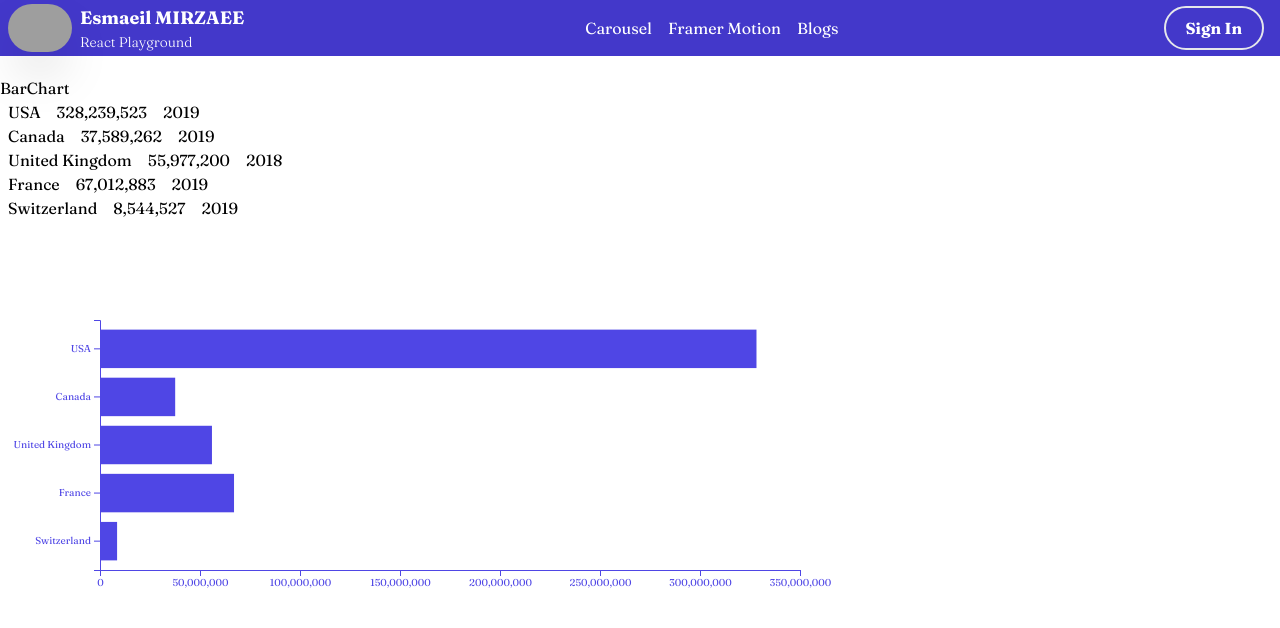
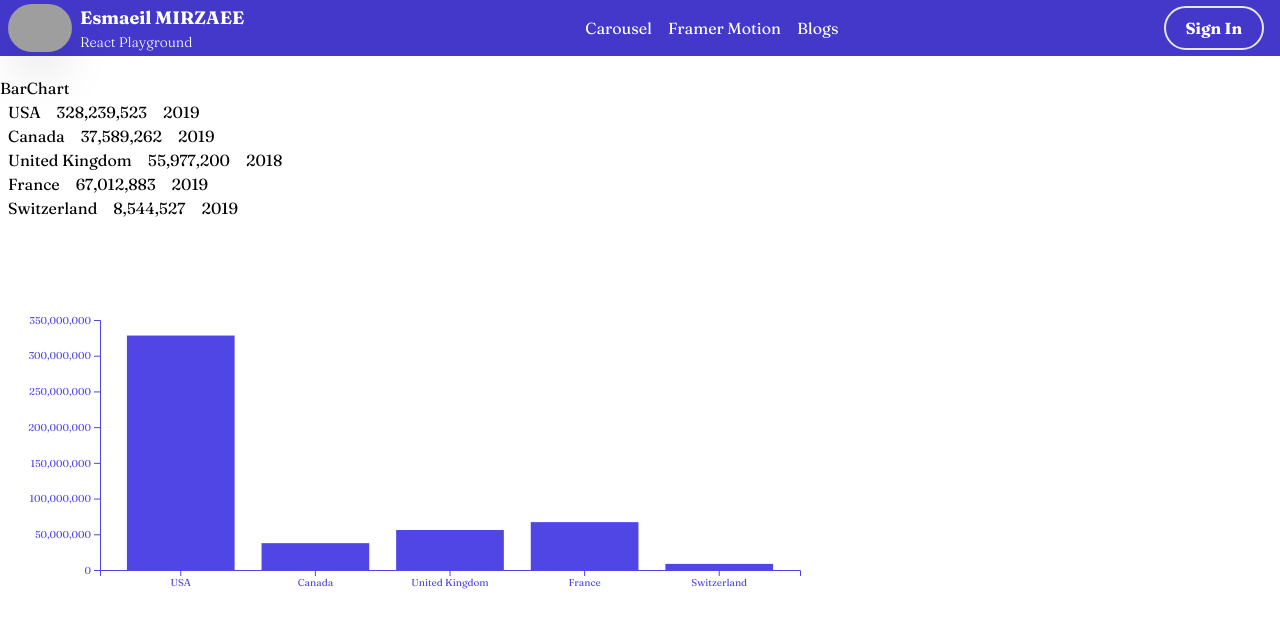
Before and after one commit to esmaeilmirzaee/react_playground, a React (Create React App) app: page /charts in a window 1280 px wide. Shown: the top 628 px of the page. Built offline with nearby package versions, Linux system fonts and the light colour scheme; grey boxes are pictures that could not be loaded; a web font is replaced by a local one.

Commit message:
display bar chart perfectly fine

```diff
--- a/src/components/charts/bar/index.jsx
+++ b/src/components/charts/bar/index.jsx
@@ -2,36 +2,35 @@ import { useEffect, useRef } from 'react';
 import { select, scaleLinear, max, scaleBand, axisLeft, axisBottom } from 'd3';
 
 const render = (data, custom) => {
-  const xValue = (d) => +d.population.split(',').join('');
-  const yValue = (d) => d.name;
+  const xValue = (d) => d.name;
+  const yValue = (d) => +d.population.split(',').join('');
   const svg = select(custom.chart_name)
-    .attr('width', `${custom.width}`)
-    .attr('height', `${custom.height}`)
+    .attr(
+      'width',
+      `${custom.width + custom.margins.left + custom.margins.right}`,
+    )
+    .attr(
+      'height',
+      `${custom.height + custom.margins.top + custom.margins.bottom}`,
+    )
     .append('g')
     .attr(
       'transform',
-      `translate(${custom.margins.left}, ${custom.margins.top})`,
+      `translate(${custom.margins.top}, ${custom.margins.right})`,
     );
 
   // Scale
-  const xScale = scaleLinear()
-    .domain([0, max(data, xValue)])
+  const xScale = scaleBand()
+    .domain(data.map(xValue))
     .range([0, custom.width - custom.margins.left - custom.margins.right])
+    .padding(0.2);
+  const yScale = scaleLinear()
+    .domain([0, max(data, yValue) + custom.offset])
+    .range([custom.height - custom.margins.top - custom.margins.bottom, 0])
     .nice();
-  const yScale = scaleBand()
-    .domain(data.map(yValue))
-    .range([0, custom.height - custom.margins.top - custom.margins.bottom])
-    .padding(0.2);
 
   // 4. Define axis
   // Y Axis
-  // const yAxis = axisLeft(yScale);
-
-  // Use Y Axis
-  // The following line could be refactored as follows
-  // yAxis(svg.append('g'));
-
-  // Top two lines refactored as
   svg.append('g').call(axisLeft(yScale));
 
   // X Axis
@@ -41,7 +40,7 @@ const render = (data, custom) => {
     .attr(
       'transform',
       `translate(${0},${
-        custom.height - custom.margins.top - custom.margins.bottom
+        custom.height - custom.margins.left - custom.margins.right
       })`,
     );
 
@@ -51,9 +50,18 @@ const render = (data, custom) => {
     .data(data)
     .enter()
     .append('rect')
+    .attr('x', (d) => xScale(xValue(d)))
     .attr('y', (d) => yScale(yValue(d)))
-    .attr('width', (d) => xScale(xValue(d)))
-    .attr('height', yScale.bandwidth());
+    .attr(
+      'height',
+      (d) =>
+        custom.height -
+        custom.margins.top -
+        custom.margins.bottom -
+        yScale(yValue(d)),
+    )
+    .attr('width', xScale.bandwidth())
+    .classed('chart__bars', true);
 };
 
 export const BarChart = ({ data }) => {
@@ -70,6 +78,7 @@ export const BarChart = ({ data }) => {
       width: 900,
       height: 450,
       margins: { top: 100, right: 100, bottom: 100, left: 100 },
+      offset: 5,
     });
   }, []);
 
```
